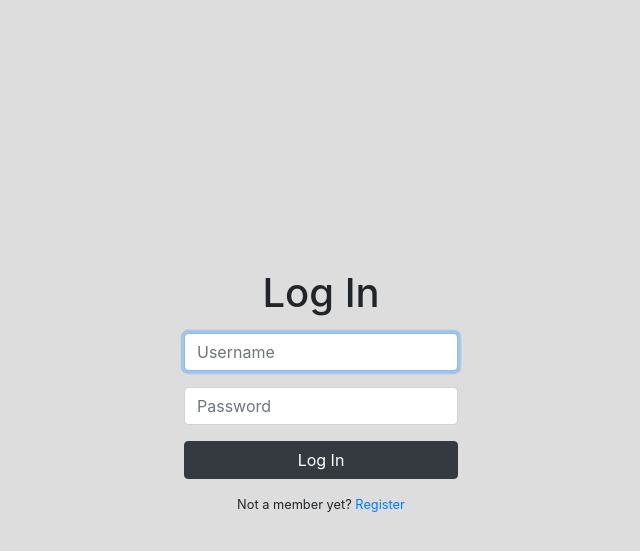
After one commit to diegchav/chat-flask, a Flask app: page /login in a window 1280 px wide. The commit adds this page. Shown: the top 551 px of the page, without its empty margins (319-959 px from the left). Run offline with Flask 2, Linux system fonts and the light colour scheme; some libraries are stand-ins or nearby versions.

Commit message:
Implement login and store user id in session on successful log in to validate if user can chat

```diff
--- a/chat/app.py
+++ b/chat/app.py
@@ -1,7 +1,9 @@
+import functools
 import os
 from dotenv import load_dotenv
-from flask import Flask, flash, redirect, render_template, request, url_for
+from flask import Flask, flash, g, redirect, render_template, request, session, url_for
 from flask_sqlalchemy import SQLAlchemy
+from werkzeug.security import check_password_hash, generate_password_hash
 
 # Load environment variables from .env file
 load_dotenv()
@@ -13,7 +15,6 @@ app.config['SQLALCHEMY_TRACK_MODIFICATIONS'] = False
 
 db = SQLAlchemy(app)
 
-### Models ###
 ### Models ###
 class User(db.Model):
     __tablename__ = 'users'
@@ -30,10 +31,54 @@ class User(db.Model):
         return '<User %r>' % self.username
 
 ### Routes ###
+@app.before_request
+def load_logged_in_user():
+    user_id = session.get('user_id')
+
+    if user_id is None:
+        g.user = None
+    else:
+        user = User.query.filter_by(id=user_id).first()
+        g.user = user
+
+def login_required(view):
+    @functools.wraps(view)
+    def wrapped_view(**kwargs):
+        if g.user is None:
+            return redirect(url_for('login'))
+
+        return view(**kwargs)
+
+    return wrapped_view
+
 @app.route('/')
+@login_required
 def index():
     """Home page."""
     return render_template('index.html')
+
+@app.route('/login', methods=['GET', 'POST'])
+def login():
+    if request.method == 'POST':
+        username = request.form['username']
+        password = request.form['password']
+        error = None
+
+        user = User.query.filter_by(username=username).first()
+        if user and check_password_hash(user.password, password):
+            session.clear()
+            session['user_id'] = user.id
+
+            return redirect(url_for('index'))
+        else:
+            error = 'Invalid username or password'
+
+        flash(error)
+
+    if g.user:
+        return redirect(url_for('index'))
+
+    return render_template('login.html')
 
 @app.route('/register', methods=['GET', 'POST'])
 def register():
@@ -57,9 +102,12 @@ def register():
                 db.session.add(new_user)
                 db.session.commit()
 
-            return redirect(url_for('index'))
+            return redirect(url_for('login'))
 
         flash(error)
+
+    if g.user:
+        return redirect(url_for('index'))
 
     return render_template('register.html')
 
--- a/chat/static/css/style.css
+++ b/chat/static/css/style.css
@@ -71,3 +71,16 @@ p {
 .message__text {
     margin-top: 0.4rem;
 }
+
+/* Login */
+#login {
+    text-align: center;
+}
+
+#login .form-group {
+    margin: 1rem 0;
+}
+
+.register-link {
+    font-size: 0.8rem;
+}
--- /dev/null
+++ b/chat/templates/login.html
@@ -0,0 +1,23 @@
+{% extends 'base.html' %}
+
+{% block title %}Log In{% endblock %}
+
+{% block content %}
+    <div class="login">
+        <form id="login" method="post">
+            <h1>Log In</h1>
+            <div class="form-group">
+                <input type="text" name="username" class="form-control" placeholder="Username" autofocus="true" required="true">
+            </div>
+            <div class="form-group">
+                <input type="password" name="password" class="form-control" placeholder="Password" required="true">
+            </div>
+            <div class="form-group">
+                <button type="submit" class="btn btn-dark btn-block">Log In</button>
+            </div>
+            <div class="form-group register-link">
+                <span>Not a member yet? <a href="/register">Register</a></span>
+            </div>
+        </form>
+    </div>
+{% endblock %}
```
